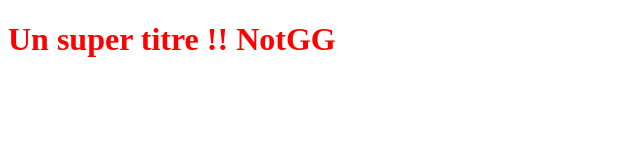
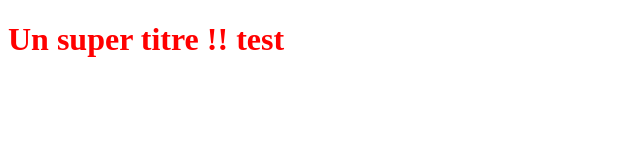
Before and after one commit to zouritre/OpenclassroomsProject, a plain HTML site: page index.html in a window 1280 px wide. Shown: the full height of the page, 0-640 px from the left. Drawn offline with Linux system fonts and the light colour scheme.

Commit message:
add test to H1 and rename branch 'cagnotte' to 'test'

```diff
--- a/index.html
+++ b/index.html
@@ -5,6 +5,6 @@
    <link rel="stylesheet" type="text/css" href="styles.css">
 </head>
 <body>
-   <h1>Un super titre !! NotGG</h1>
+   <h1>Un super titre !! test</h1>
 </body>
 </html>
```
